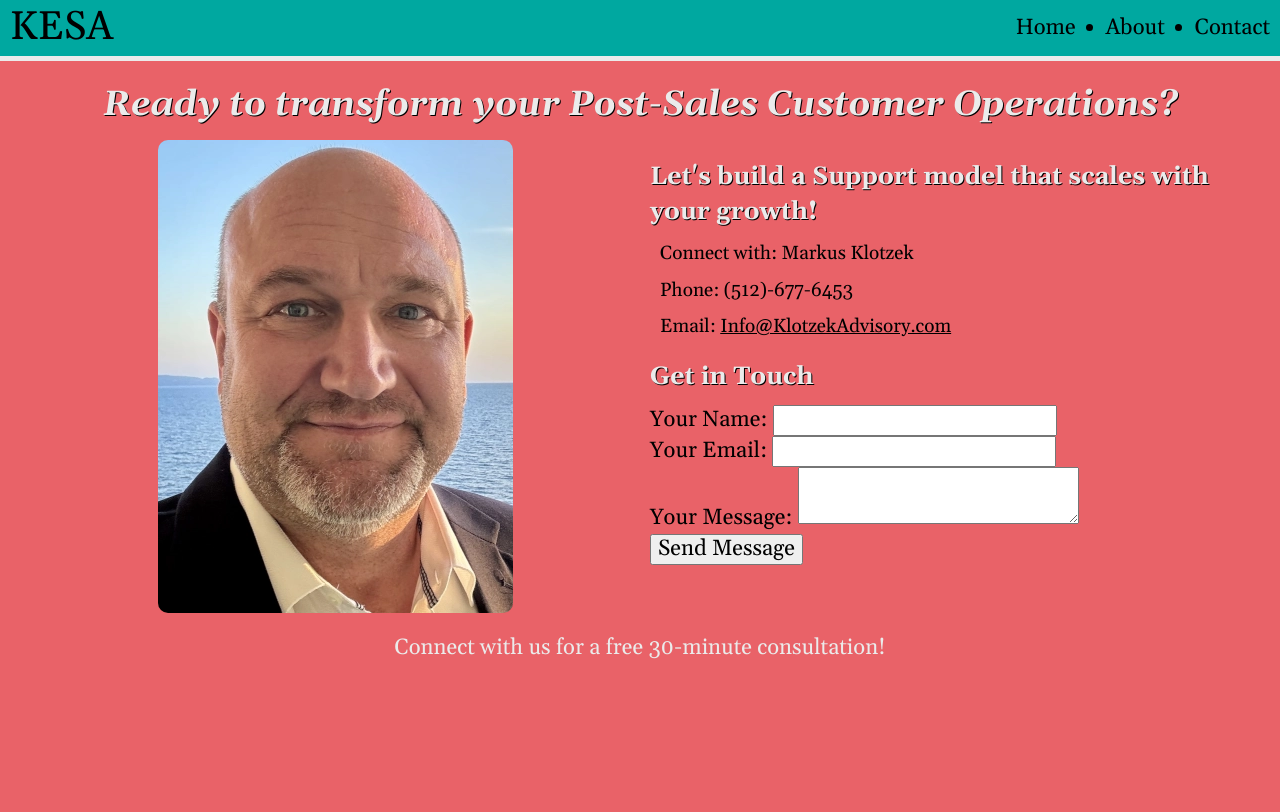
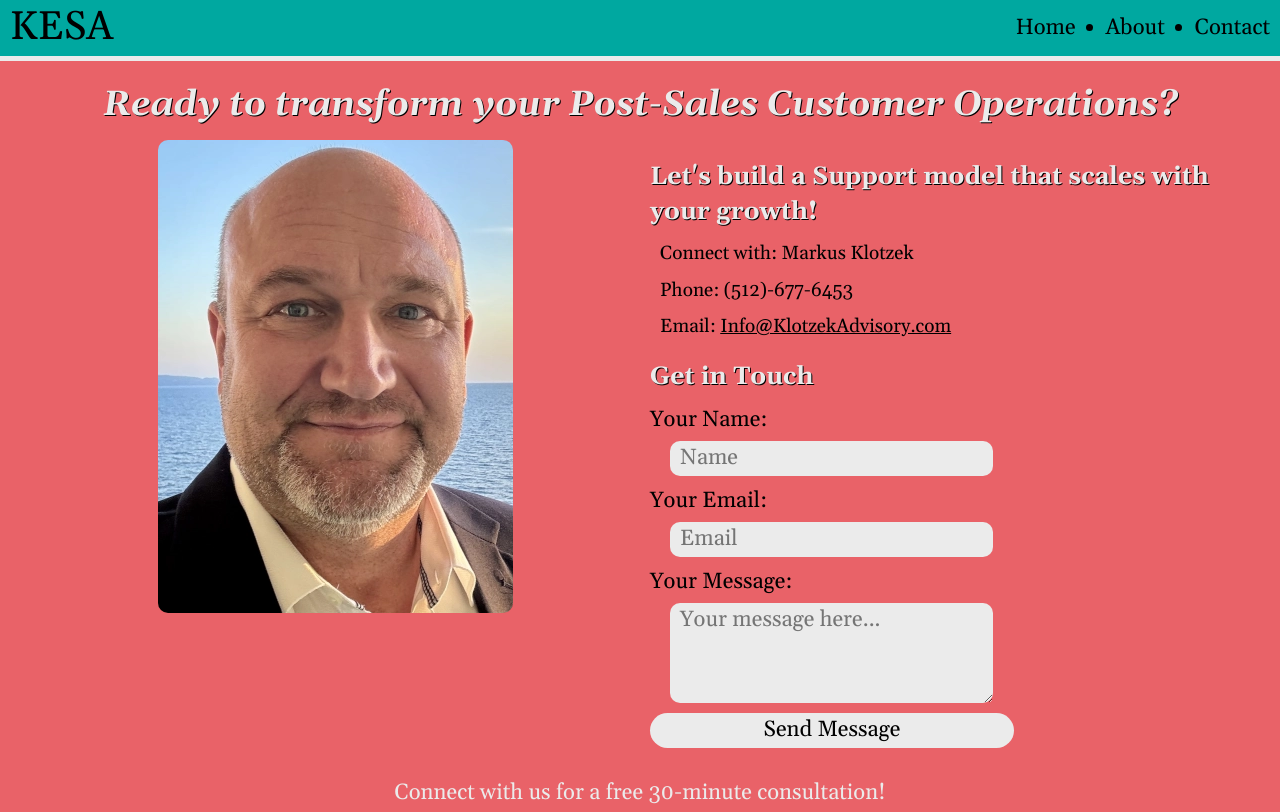
Before and after one commit to Cryneon/KlotzekAdvisory, a website built with Parcel: page Pages/contact.html in a window 1280 px wide. Shown: the top 812 px of the page. Built offline with nearby package versions, Linux system fonts and the light colour scheme.

Commit message:
Properly implemented contact me page including styling.

```diff
--- a/Pages/contact.html
+++ b/Pages/contact.html
@@ -47,14 +47,23 @@
             <h3>Get in Touch</h3>
             <form name="contact" method="POST" netlify>
               <p>
-                <label>Your Name: <input type="text" name="name" /></label>
-              </p>
-              <p>
-                <label>Your Email: <input type="email" name="email" /></label>
+                <label
+                  >Your Name: <input type="text" name="name" placeholder="Name"
+                /></label>
               </p>
               <p>
                 <label
-                  >Your Message: <textarea name="message"></textarea>
+                  >Your Email:
+                  <input type="email" name="email" placeholder="Email"
+                /></label>
+              </p>
+              <p>
+                <label
+                  >Your Message:
+                  <textarea
+                    name="message"
+                    placeholder="Your message here..."
+                  ></textarea>
                 </label>
               </p>
               <p>
--- a/Styles/styles.css
+++ b/Styles/styles.css
@@ -80,6 +80,46 @@ nav {
 
 strong {
     color: var(--color-body);
+}
+
+input, textarea, button {
+    display: block;
+    background-color: var(--color-heading);
+    margin-top: .5rem;
+    margin-bottom: 1rem;
+    border: 0;
+    padding: 5px 1rem;
+    width: 323px;
+    transition: box-shadow .2s;
+}
+
+input, textarea {
+    margin-left: 2rem;
+    border-radius: 10px;
+    outline: 0;
+}
+
+textarea {
+    height: 100px;
+    max-width: 323px;
+    min-height: 38px;
+}
+
+button {
+    cursor: pointer;
+    max-width: 364px;
+    width: 100%;
+    border-radius: 20px;
+    padding: 5px 2rem;
+}
+
+input:hover,
+input:focus,
+textarea:hover,
+textarea:focus,
+button:hover,
+button:focus {
+    box-shadow: var(--color-body) 0px 0px 0px 2px;
 }
 
 .container {
```
